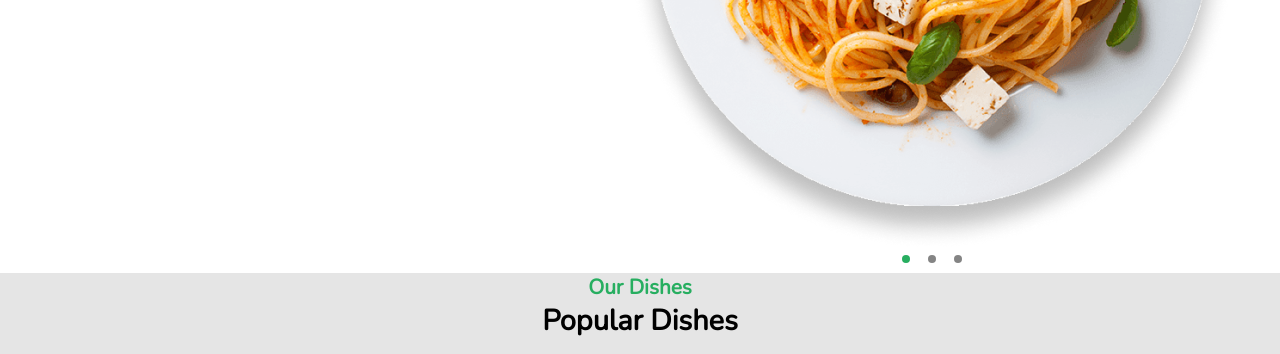
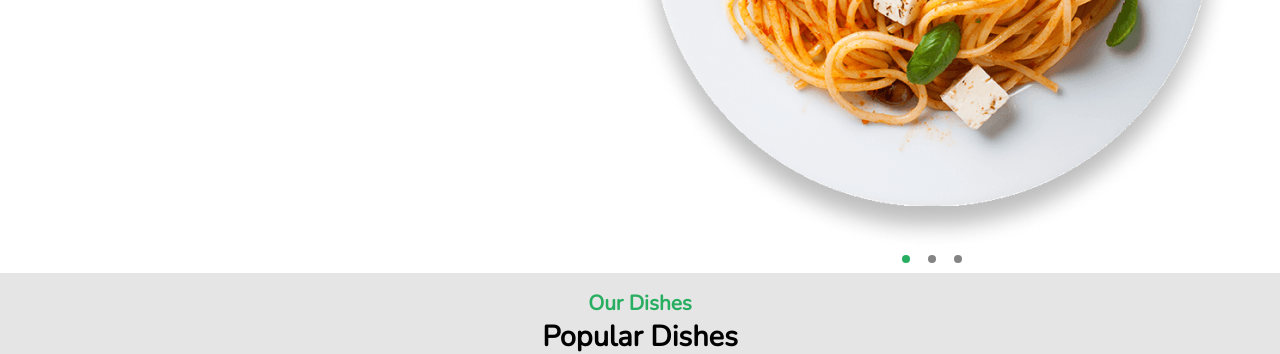
Before and after one commit to Emmanueluma/chill, a plain HTML site: page index.html in a window 1280 px wide. Shown: the part 458-812 px from the top of the page. Drawn offline with nearby package versions, Linux system fonts and the light colour scheme.

Commit message:
headers padding

```diff
--- a/style.css
+++ b/style.css
@@ -236,6 +236,7 @@ main section .headers {
     align-items: center;
     justify-content: center;
     flex-direction: column;
+    padding: 1rem 0 0.5rem 0;
 }
 main section .headers h2{
     font-size: 1.8rem;
```
